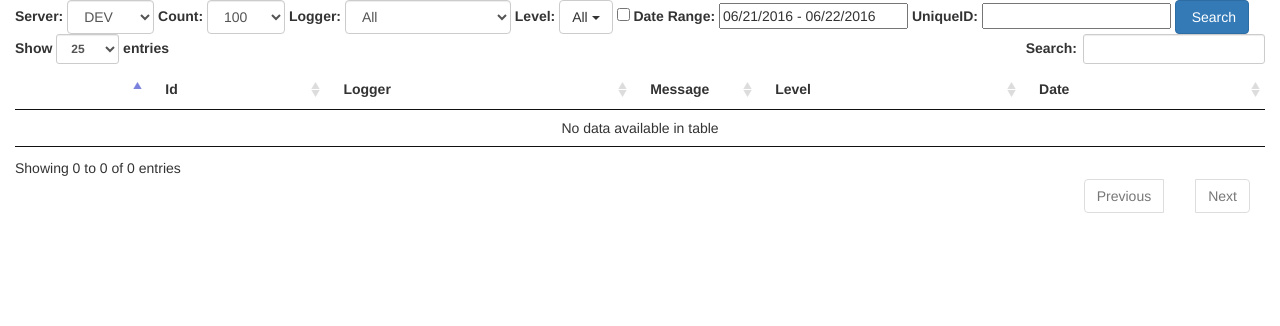
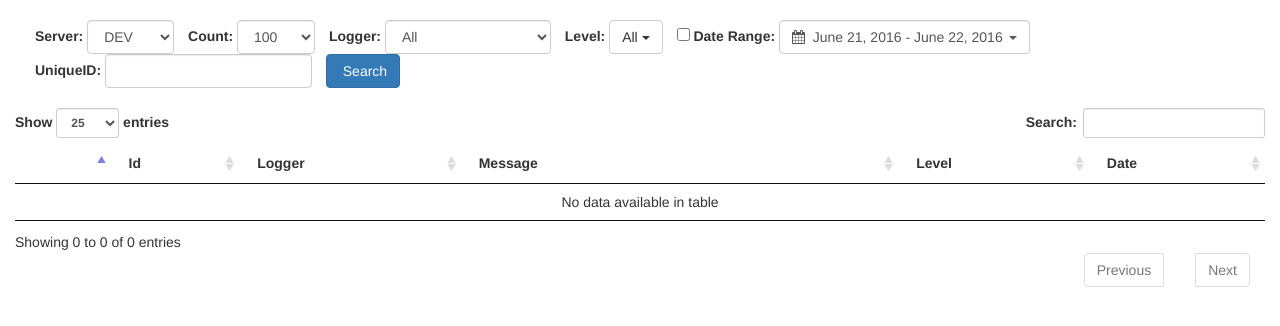
Before and after one commit to agau/log-viewer, an ASP.NET MVC app: page / in a window 1280 px wide. Shown: the top 326 px of the page. Run offline with ASP.NET Core 8 and stand-ins for ASP.NET MVC 5, Linux system fonts and the light colour scheme; data that the repository does not hold is empty; the project's own start-up code is not run, and a stand-in starts its controllers and pages; some libraries are stand-ins or nearby versions.

Commit message:
Add padding and misc styling to search input fields

```diff
--- a/LogViewer/Controllers/HomeController.cs
+++ b/LogViewer/Controllers/HomeController.cs
@@ -31,8 +31,8 @@ namespace LogViewer.Controllers
 			DateTime? toDate = DateTime.Parse(dateTo);
 			Guid logId = Guid.Empty;
 			Guid.TryParse(uniqueId, out logId);
-			String loggerName = logger == "All" ? null : logger;
-			String logLevel = level == "All" ? null : level;
+			string loggerName = logger == "All" ? null : logger;
+			string logLevel = level == "All" ? null : level;
 
 			try
 			{
@@ -49,10 +49,28 @@ namespace LogViewer.Controllers
 				SqlGeneral.ParamBuilder p = new SqlGeneral.ParamBuilder();
 				p.AddParam(SqlDbType.Int, "@RowsReturned", rowCount);
 				p.Parameters[0].Value = rowCount;
-				p.AddParam(SqlDbType.VarChar, "@Logger", loggerName);
-				p.Parameters[1].Value = logger;
-				p.AddParam(SqlDbType.VarChar, "@Level", logLevel);
-				p.Parameters[2].Value = level;
+
+				if(!String.IsNullOrEmpty(loggerName))
+				{
+					p.AddParam(SqlDbType.VarChar, "@Logger", loggerName);
+					p.Parameters[1].Value = loggerName;
+				}
+				else
+				{
+					p.AddParam(SqlDbType.VarChar, "@Logger", DBNull.Value);
+					p.Parameters[1].Value = DBNull.Value;
+				}
+
+				if (!String.IsNullOrEmpty(logLevel))
+				{
+					p.AddParam(SqlDbType.VarChar, "@Level", logLevel);
+					p.Parameters[2].Value = logLevel;
+				}
+				else
+				{
+					p.AddParam(SqlDbType.VarChar, "@Level", DBNull.Value);
+					p.Parameters[2].Value = DBNull.Value;
+				}
 
 				if (logId == Guid.Empty)
 				{
--- a/LogViewer/Views/Home/Index.cshtml
+++ b/LogViewer/Views/Home/Index.cshtml
@@ -37,11 +37,19 @@ tr.shown td.rowDetails {
     background: url('../Images/details_close.png') no-repeat center center;
 }
 
+#searchBar {
+    padding:20px;
+}
+
+.inlineFormGroup {
+    padding-right:10px;
+    }
+
 </style>
 
 <div class="container-fluid">
-    <div class="form-inline">
-        <div class="form-group">
+    <div id="searchBar" class="form-inline">
+        <div class="form-group inlineFormGroup">
             <label for="server">Server:  </label>
             <select id="server" class="form-control">
                 <option value="DEV">DEV</option>
@@ -50,7 +58,7 @@ tr.shown td.rowDetails {
                 <option value="PROD">PROD</option>
             </select>
         </div>
-        <div class="form-group">
+        <div class="form-group inlineFormGroup">
             <label for="resultCnt">Count:  </label>
                 <select id="resultCnt" class="form-control">
                     <option value="100">100</option>
@@ -60,7 +68,7 @@ tr.shown td.rowDetails {
                 </select>
             </div>
 
-        <div class="form-group">
+        <div class="form-group inlineFormGroup">
             <label for="logger">Logger:</label>
             <select id="logger" class="form-control">
                 <option value="All">All</option>
@@ -70,7 +78,7 @@ tr.shown td.rowDetails {
                 <option value="RealEc_OrderSync">RealEc_OrderSync</option>
             </select>
         </div>
-        <div class="form-group">
+        <div class="form-group inlineFormGroup">
             <label for="level">Level:</label>
             <select id="level" multiple="multiple" class="form-control">
                 <option selected="selected" value="All">All</option>
@@ -80,14 +88,19 @@ tr.shown td.rowDetails {
                 <option value="Info">Info</option>
             </select>
         </div>
-        <div class="form-group">
+        <div class="form-group inlineFormGroup">
             <input type="checkbox" id="chkDateTimePicker" />
             <label for="dateTimePicker">Date Range:</label>
-            <input type="text" id="dateTimePicker" name="daterange"  />
+            @*<input type="text" id="dateTimePicker" class="form-control" name="daterange"  />*@
+
+            <div id="dateTimePicker" class="form-control" >
+                <i class="fa fa-calendar"></i>&nbsp;
+                <span></span> <b class="caret"></b>
+            </div>
         </div>
-        <div class="form-group">
+        <div class="form-group inlineFormGroup">
             <label for="UniqueId">UniqueID:</label>
-            <input type="text" id="UniqueId" />
+            <input type="text" class="form-control" id="UniqueId" />
         </div>
         <button id="btnSearch" class="btn btn-primary has-spinner">
             <i class="fa fa-refresh fa-spin"></i>
@@ -113,13 +126,19 @@ tr.shown td.rowDetails {
 <script type="text/javascript">
     $(document).ready(function () {
 
-        $('input[name="daterange"]').daterangepicker(
+        $('#dateTimePicker').daterangepicker(
          {
              timePicker: true,
              timePickerIncrement: 1,
              startDate: moment().subtract(2, 'days'),
-             endDate: moment().subtract(1, 'days')
-         });
+             endDate: moment().subtract(1, 'days'),
+             locale: { format: 'MM/DD/YYYY h:mm A'}
+         },
+         formatDate
+         );
+
+        formatDate(moment().subtract(2, 'days'), moment().subtract(1, 'days'));
+
         $('#level').multiselect();
 
         var env = $('#server option:selected').val();
@@ -138,7 +157,7 @@ tr.shown td.rowDetails {
             "autoWidth": false,
             "pageLength": 25,
             "columnDefs": [
-            { "width": "10%", "targets": 3 }
+            { "width": "35%", "targets": 3 }
             ],
             "ajax": {
                 "url" : '/Home/LogResults?',
@@ -203,7 +222,11 @@ tr.shown td.rowDetails {
           //  });
 
 
-     });
+    });
+
+    function formatDate(start, end) {
+        $('#dateTimePicker span').html(start.format('MMMM D, YYYY') + ' - ' + end.format('MMMM D, YYYY'));
+    }
 
     function format(d) {
         // `d` is the original data object for the row
```
